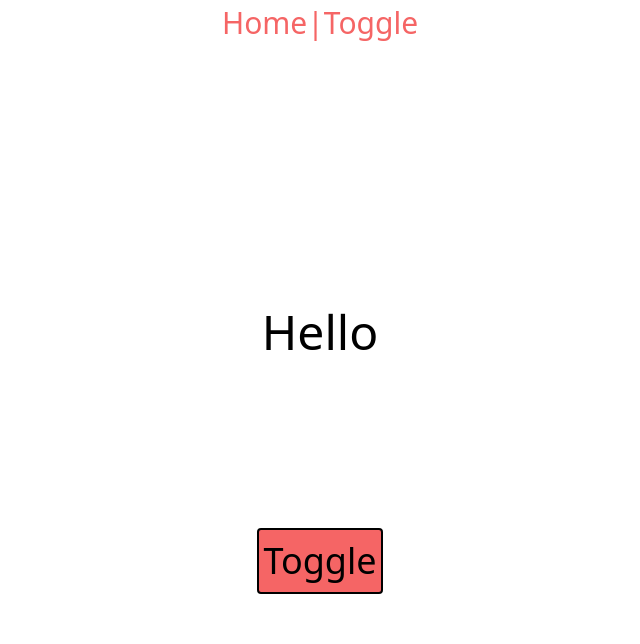
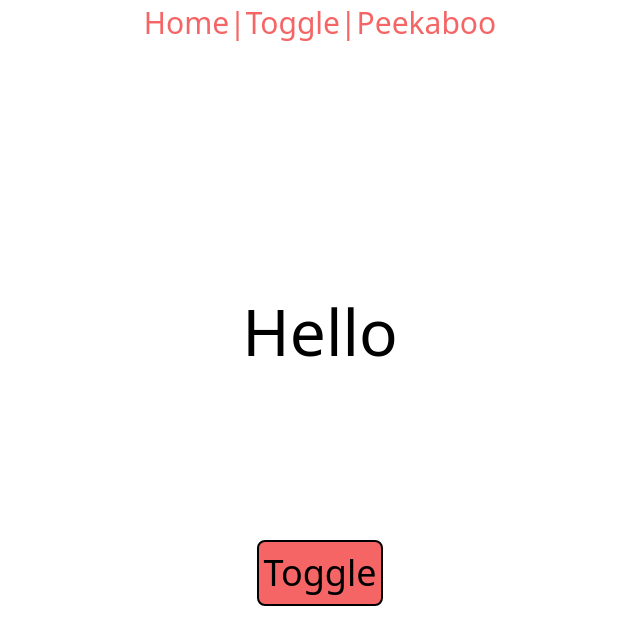
Before and after one commit to twalk2/vue-widgets, a Vue app: page /#/toggle in a window 1280 px wide. Shown: the top 644 px of the page, without its empty margins (320-960 px from the left). Built offline with nearby package versions, Linux system fonts and the light colour scheme.

Commit message:
added peekaboo functionality

```diff
--- a/src/App.vue
+++ b/src/App.vue
@@ -2,7 +2,8 @@
   <div id="app">
     <div class="text-red-500 text-3xl flex justify-center" id="nav">
       <router-link to="/">Home</router-link>|
-      <router-link to="/toggle">Toggle</router-link>
+      <router-link to="/toggle">Toggle</router-link>|
+      <router-link to="/peekaboo">Peekaboo</router-link>
     </div>
     <router-view />
   </div>
--- a/src/router/index.js
+++ b/src/router/index.js
@@ -14,6 +14,11 @@ const routes = [
     path: "/toggle",
     name: "toggle",
     component: () => import("../views/Toggle.vue")
+  },
+  {
+    path: "/peekaboo",
+    name: "peekaboo",
+    component: () => import("../views/Peekaboo.vue")
   }
 ];
 
--- /dev/null
+++ b/src/views/Peekaboo.vue
@@ -0,0 +1,21 @@
+<template>
+  <div class="flex flex-col items-center justify-center h-screen">
+    <div v-if="message">BOO!</div>
+    <button @click="boo">Click</button>
+  </div>
+</template>
+
+<script>
+export default {
+  data() {
+    return {
+      message: true
+    };
+  },
+  methods: {
+    boo: function() {
+      this.message = !this.message;
+    }
+  }
+};
+</script>
--- a/src/views/Toggle.vue
+++ b/src/views/Toggle.vue
@@ -1,9 +1,9 @@
 <template>
   <div class="h-screen flex flex-col items-center justify-center">
-    <div class="text-5xl m-20" v-if="greeting">Hello</div>
-    <div class="text-5xl m-20" v-else>Goodbye</div>
+    <div class="text-6xl m-20" v-if="greeting">Hello</div>
+    <div class="text-6xl m-20" v-else>Goodbye</div>
     <button
-      class="m-20 text-4xl bg-red-500 p-1 border-2 border-black rounded"
+      class="m-20 text-4xl bg-red-500 p-1 border-2 border-black rounded-lg outline-none"
       @click="toggle()"
     >
       Toggle
```
